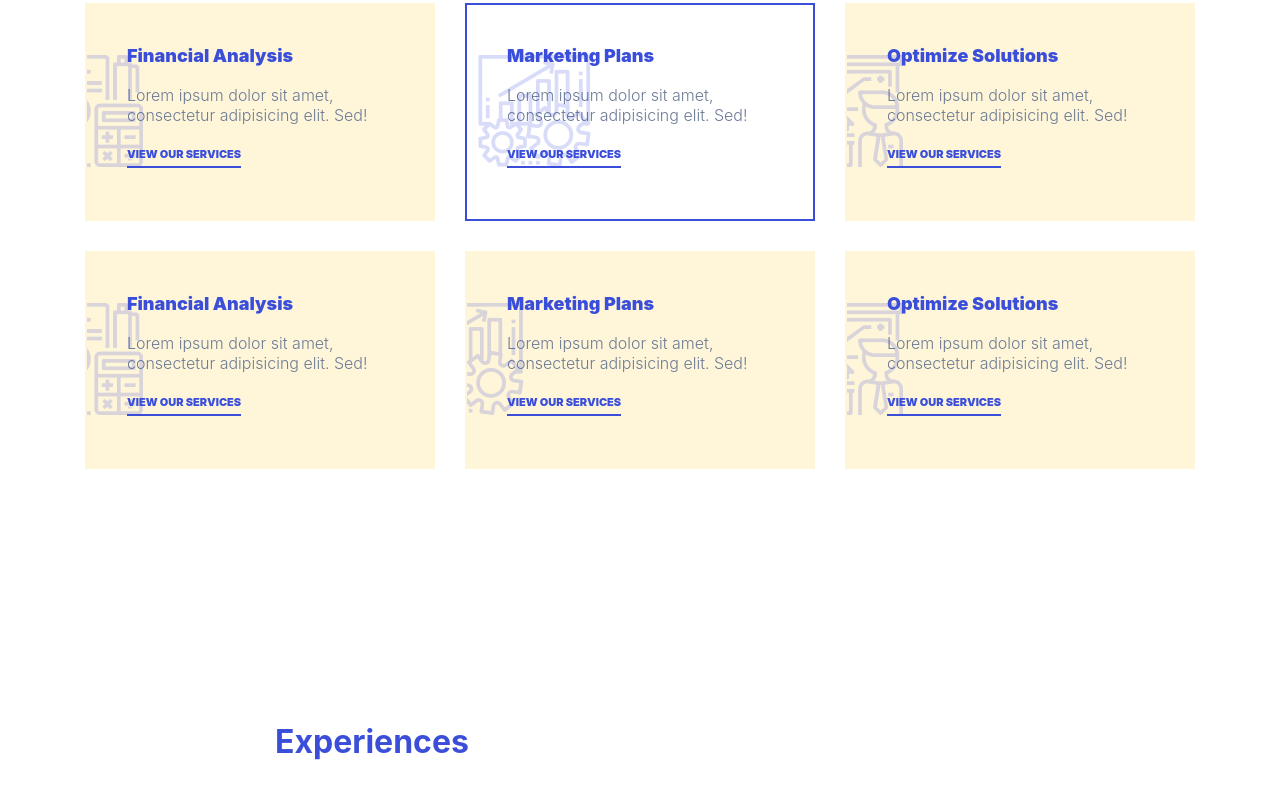
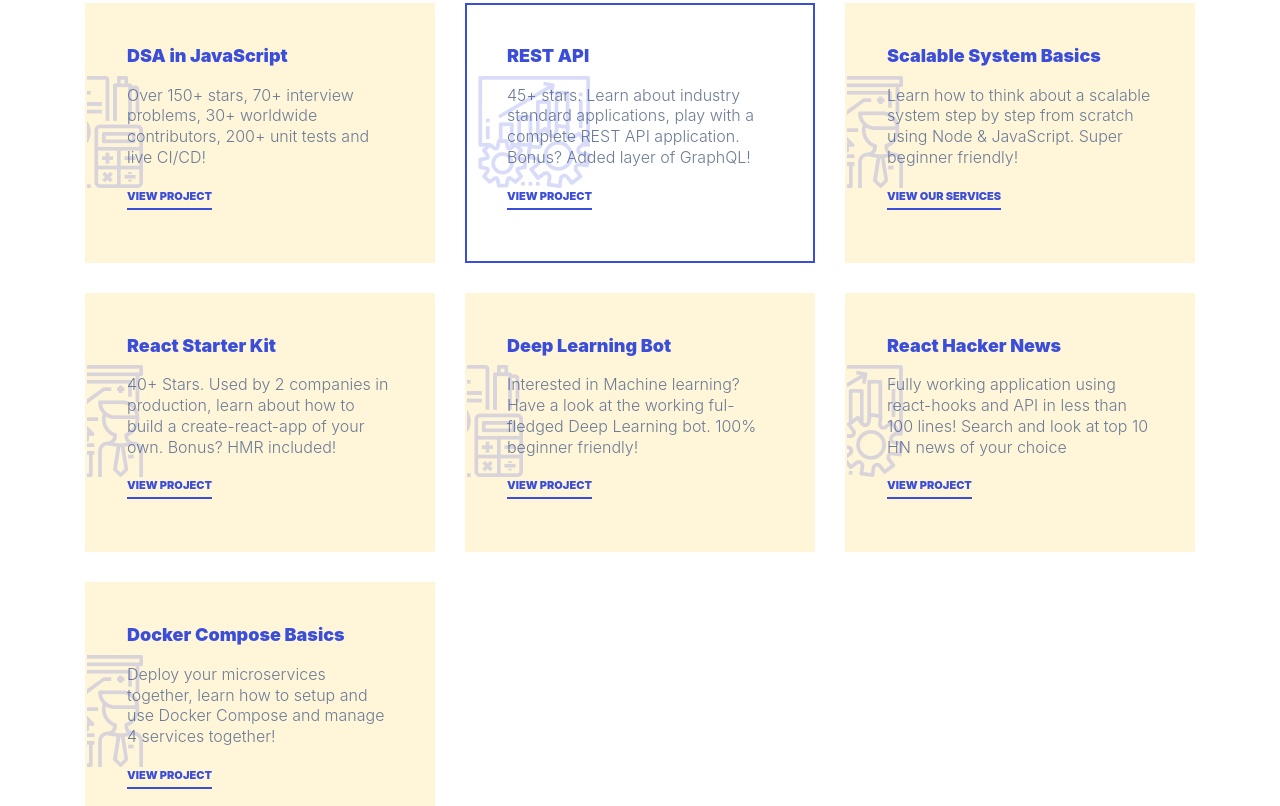
Before and after one commit to knaxus/knaxus.github.io, a plain HTML site: page index.html in a window 1280 px wide. Shown: the part 786-1592 px from the top of the page. Drawn offline with Linux system fonts and the light colour scheme; files whose address does not match are found by name.

Commit message:
update: projects added

```diff
--- a/index.html
+++ b/index.html
@@ -96,53 +96,74 @@
           <div class="col-md-4" data-aos="fade-up" data-aos-delay="">
             <div class="feature-92912">
               <span class="wrap-icon flaticon-debt"></span>
-              <h2 class="heading">Financial Analysis</h2>
-              <p>Lorem ipsum dolor sit amet, consectetur adipisicing elit. Sed!</p>
+              <h2 class="heading">DSA in JavaScript</h2>
+              <p>Over 150+ stars, 70+ interview problems, 30+ worldwide contributors, 200+ unit tests and live CI/CD!
+              </p>
 
-              <p><a href="#" class="more-92913">View Our Services</a></p>
+              <p><a target="_blank" href="https://github.com/knaxus/problem-solving-javascript" class="more-92913">View
+                  Project</a></p>
             </div>
           </div>
           <div class="col-md-4" data-aos="fade-up" data-aos-delay="100">
             <div class="feature-92912 active">
               <span class="wrap-icon flaticon-growth"></span>
-              <h2 class="heading">Marketing Plans</h2>
-              <p>Lorem ipsum dolor sit amet, consectetur adipisicing elit. Sed!</p>
-              <p><a href="#" class="more-92913">View Our Services</a></p>
+              <h2 class="heading">REST API</h2>
+              <p>45+ stars. Learn about industry standard applications, play with a complete REST API application.
+                Bonus? Added
+                layer of GraphQL!</p>
+              <p><a target="_blank" href="https://github.com/knaxus/rest-and-graphql" class="more-92913">View
+                  Project</a></p>
             </div>
           </div>
           <div class="col-md-4" data-aos="fade-up" data-aos-delay="200">
             <div class="feature-92912">
               <span class="wrap-icon flaticon-business-plan"></span>
-              <h2 class="heading">Optimize Solutions</h2>
-              <p>Lorem ipsum dolor sit amet, consectetur adipisicing elit. Sed!</p>
-              <p><a href="#" class="more-92913">View Our Services</a></p>
+              <h2 class="heading">Scalable System Basics</h2>
+              <p>Learn how to think about a scalable system step by step from scratch using Node & JavaScript. Super
+                beginner friendly!</p>
+              <p><a target="_blank" href="https://github.com/knaxus/highest-prime-number" class="more-92913">View Our
+                  Services</a></p>
             </div>
           </div>
-
-
+          <div class="col-md-4" data-aos="fade-up" data-aos-delay="200">
+            <div class="feature-92912">
+              <span class="wrap-icon flaticon-business-plan"></span>
+              <h2 class="heading">React Starter Kit</h2>
+              <p>40+ Stars. Used by 2 companies in production, learn about how to build a create-react-app of your own.
+                Bonus? HMR included!</p>
+              <p><a target="_blank" href="https://github.com/knaxus/react-simple-starter" class="more-92913">View
+                  Project</a></p>
+            </div>
+          </div>
           <div class="col-md-4" data-aos="fade-up" data-aos-delay="">
             <div class="feature-92912">
               <span class="wrap-icon flaticon-debt"></span>
-              <h2 class="heading">Financial Analysis</h2>
-              <p>Lorem ipsum dolor sit amet, consectetur adipisicing elit. Sed!</p>
+              <h2 class="heading">Deep Learning Bot</h2>
+              <p>Interested in Machine learning? Have a look at the working
+                ful-fledged Deep Learning bot. 100% beginner friendly!</p>
 
-              <p><a href="#" class="more-92913">View Our Services</a></p>
+              <p><a target="_blank" href="https://github.com/knaxus/the-deeplearning-bot" class="more-92913">View
+                  Project</a></p>
             </div>
           </div>
           <div class="col-md-4" data-aos="fade-up" data-aos-delay="100">
             <div class="feature-92912 ">
               <span class="wrap-icon flaticon-growth"></span>
-              <h2 class="heading">Marketing Plans</h2>
-              <p>Lorem ipsum dolor sit amet, consectetur adipisicing elit. Sed!</p>
-              <p><a href="#" class="more-92913">View Our Services</a></p>
+              <h2 class="heading">React Hacker News</h2>
+              <p>Fully working application using react-hooks and API in less than 100 lines! Search and look at top 10
+                HN news of your choice</p>
+              <p><a target="_blank" href="https://github.com/knaxus/react-hooks" class="more-92913">View Project</a></p>
             </div>
           </div>
+
           <div class="col-md-4" data-aos="fade-up" data-aos-delay="200">
             <div class="feature-92912">
               <span class="wrap-icon flaticon-business-plan"></span>
-              <h2 class="heading">Optimize Solutions</h2>
-              <p>Lorem ipsum dolor sit amet, consectetur adipisicing elit. Sed!</p>
-              <p><a href="#" class="more-92913">View Our Services</a></p>
+              <h2 class="heading">Docker Compose Basics</h2>
+              <p>Deploy your microservices together, learn how to setup and use Docker Compose and manage 4 services
+                together! </p>
+              <p><a target="_blank" href="https://github.com/knaxus/docker-compose-basics" class="more-92913">View
+                  Project</a></p>
             </div>
           </div>
         </div>
@@ -226,12 +247,8 @@
                 <!-- Link back to Colorlib can't be removed. Template is licensed under CC BY 3.0. -->
               </p>
               <p>
-                <!-- Link back to Colorlib can't be removed. Template is licensed under CC BY 3.0. -->
                 Copyright &copy;
-                <script>document.write(new Date().getFullYear());</script> All rights reserved | This template is made
-                with <i class="icon-heart text-danger" aria-hidden="true"></i> by <a href="https://colorlib.com"
-                  target="_blank">Colorlib</a>
-                <!-- Link back to Colorlib can't be removed. Template is licensed under CC BY 3.0. -->
+                <script>document.write(new Date().getFullYear());</script> All rights reserved
               </p>
             </div>
           </div>
```
